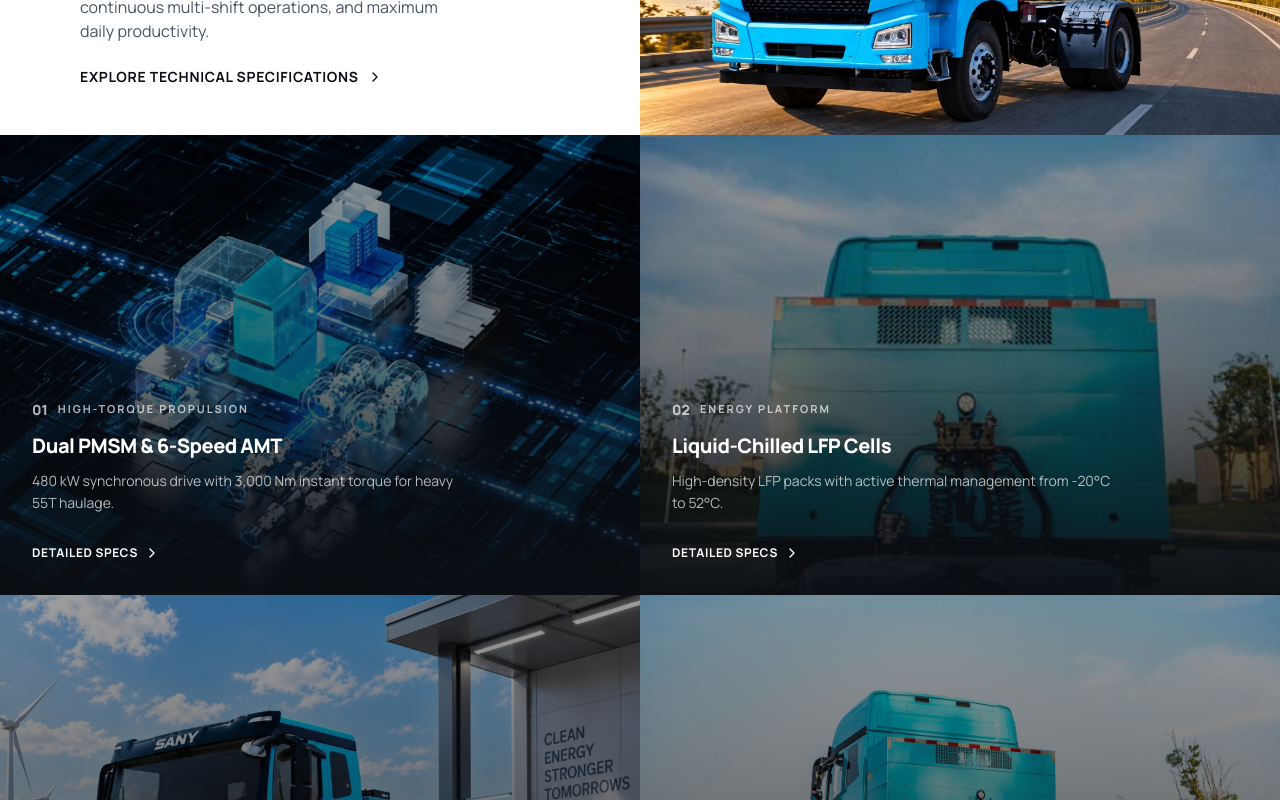
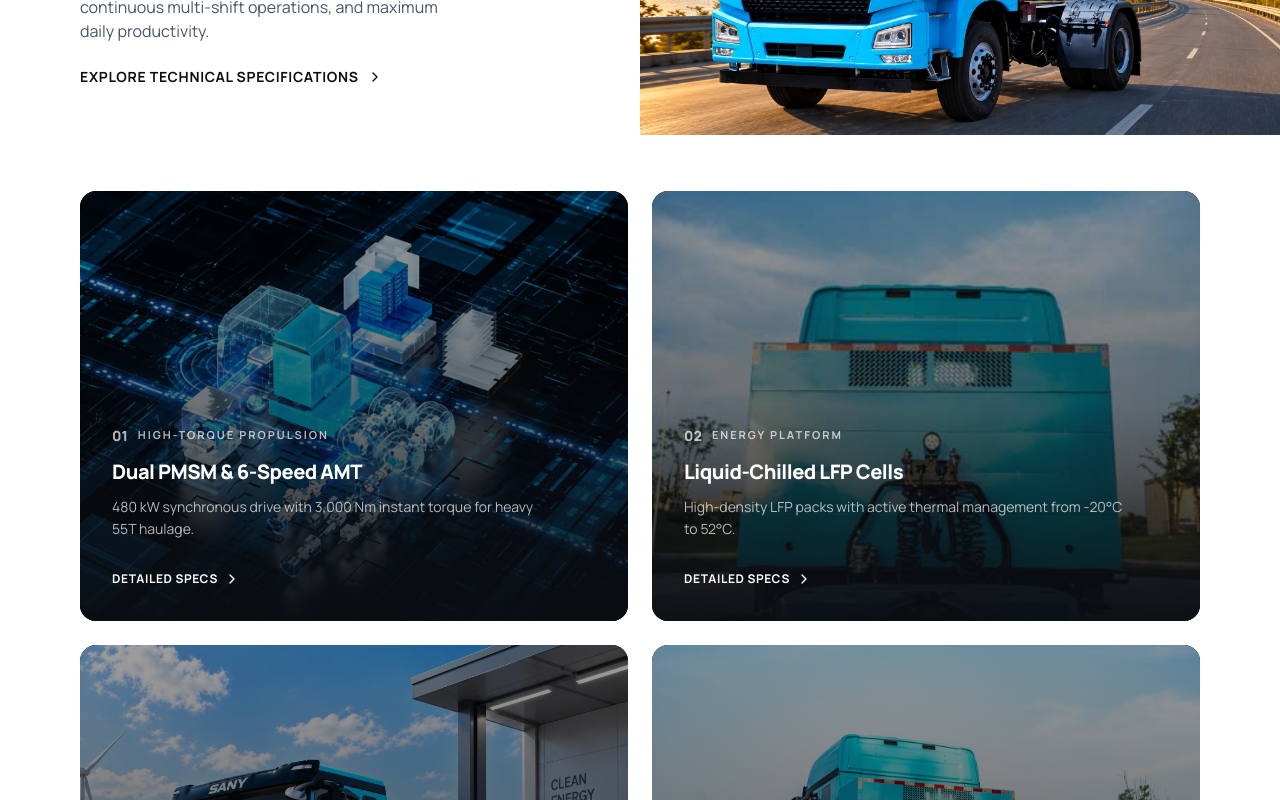
Before and after one commit to infabioinc/sanyv4, a React (Vite) app: page / in a window 1280 px wide. Shown: the part 2280-3080 px from the top of the page. Built offline with nearby package versions, Linux system fonts and the light colour scheme; the HTML template or start-up script is replaced by a standard one.

Commit message:
Architecture cards: add breathing space (inset, gaps, rounded)

```diff
--- a/src/pages/HomePage.jsx
+++ b/src/pages/HomePage.jsx
@@ -416,8 +416,8 @@ export default function HomePage({ onOpenQuote, onOpenCompare, onNavigateToSpecs
           </div>
         </div>
 
-        {/* Subsystem cards — joined edge-to-edge (Volvo Trucks/Services style) */}
-        <div className="w-full">
+        {/* Subsystem cards — inset with breathing space (Volvo utility-card style) */}
+        <div className="w-full px-6 sm:px-12 md:px-16 lg:px-20 pt-10 sm:pt-14 pb-16 sm:pb-20">
 
           {/* Interactive Engineering Split Architecture Showcase */}
           {(() => {
@@ -477,12 +477,12 @@ export default function HomePage({ onOpenQuote, onOpenCompare, onNavigateToSpecs
             ];
 
             return (
-              <div className="grid grid-cols-1 md:grid-cols-2 gap-0">
+              <div className="grid grid-cols-1 md:grid-cols-2 gap-5 sm:gap-6">
                 {architecturePillars.map((p) => (
                   <div
                     key={p.id}
                     onClick={() => onNavigateToSpecs && onNavigateToSpecs()}
-                    className="group relative overflow-hidden bg-sany-ink min-h-[400px] sm:min-h-[460px] flex flex-col justify-end cursor-pointer"
+                    className="group relative overflow-hidden rounded-2xl bg-sany-ink min-h-[380px] sm:min-h-[430px] flex flex-col justify-end cursor-pointer"
                   >
                     <img
                       src={p.image}
```
